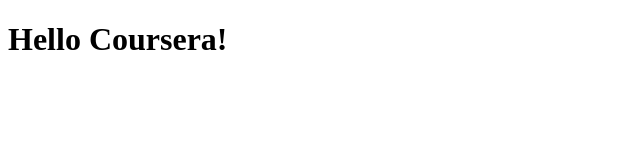
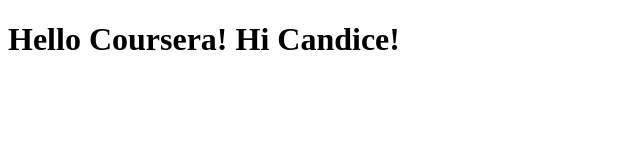
Before and after one commit to lubiaoye/COURSERA, a plain HTML site: page site/index.html in a window 1280 px wide. Shown: the whole page, without its empty margins (0-640 px from the left). Drawn offline with Linux system fonts and the light colour scheme.

Commit message:
updated version 2

```diff
--- a/site/index.html
+++ b/site/index.html
@@ -1,9 +1,9 @@
 <!DOCTYPE html>
 <html>
 <head>
-	<title>Hello Coursera! Hi Candice!</title>
+	<title>Hello Coursera! </title>
 </head>
 <body>
-<h1>Hello Coursera!</h1>
+<h1>Hello Coursera! Hi Candice!</h1>
 </body>
 </html>
```
